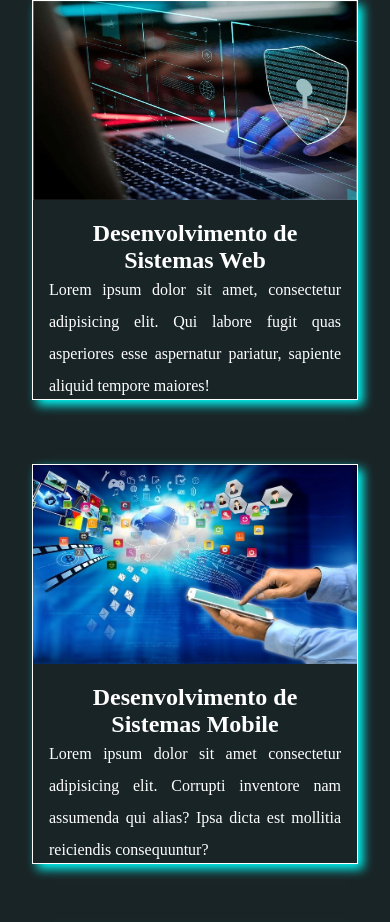
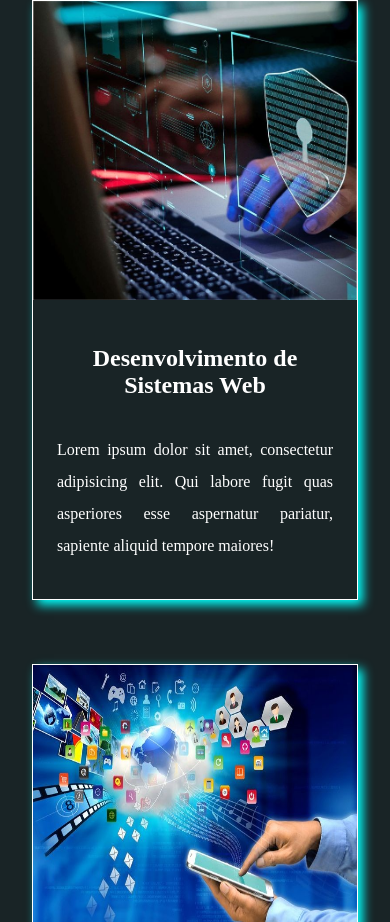
Before and after one commit to martinsdesenvolvedor/martins-desenvolvedor, a plain HTML site: page index.html in a window 390 px wide. Shown: the part 1682-2604 px from the top of the page. Drawn offline with Linux system fonts and the light colour scheme.

Commit message:
feito uma media query com max-width 424px. Alteração no padding da div card para media query max-width 768px

```diff
--- a/style.css
+++ b/style.css
@@ -66,7 +66,6 @@ header {
 
 .carrossel {
     overflow: hidden;
-    width: 100vw;
     height: 400px;
     margin: 0 auto;
 }
@@ -306,6 +305,8 @@ footer {
     transform: scale(1.2);
 }
 
+
+
 @media screen and (max-width: 768px) {
     #desktop {
         display: none;
@@ -400,8 +401,17 @@ footer {
     .card__conteudo {
         color: white;
         margin-top: 0;
+        padding: 1.5rem;
     }
 
 
 
 }
+
+@media screen and (max-width: 424px) {
+    .card {
+        height: 600px;
+
+    }
+
+}
```
